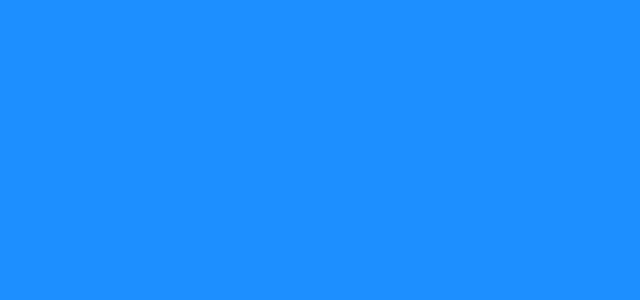
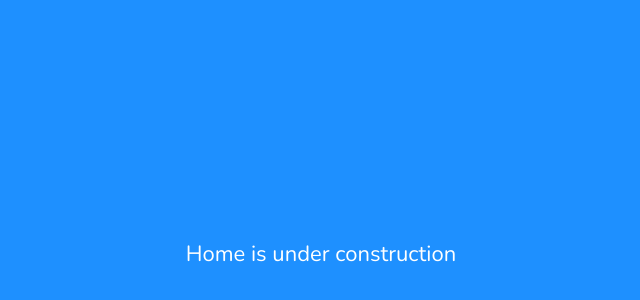
Before and after one commit to Munetsi01/TMS, a React (Create React App) app in the folder frontend/tms-app/: page /home in a window 1280 px wide. Before the commit this address had no page. Shown: the part 146-446 px from the top of the page, without its empty margins (319-959 px from the left). Built offline with nearby package versions, Linux system fonts and the light colour scheme.

Commit message:
added Home component

```diff
--- a/frontend/tms-app/src/App.js
+++ b/frontend/tms-app/src/App.js
@@ -2,6 +2,7 @@
 import {BrowserRouter as Router, Route, Routes} from 'react-router-dom'
 import Login from './Login';
 import Register from './Register';
+import Home from './Home';
 
 function App() {
   return (
@@ -11,6 +12,7 @@
         <Route path='/' element={<Login/>}/>
         <Route path='/login' element={<Login/>}/>
         <Route path='/register' element={<Register/>}/>
+        <Route path='/home' element={<Home/>}/>
       </Routes>
      </Router>
     </div>
--- a/frontend/tms-app/src/Home.js
+++ b/frontend/tms-app/src/Home.js
@@ -0,0 +1,10 @@
+const Home = () => {
+
+    return(
+     <div>
+        Home is under construction
+     </div>
+    )
+
+    }
+export default Home
```
